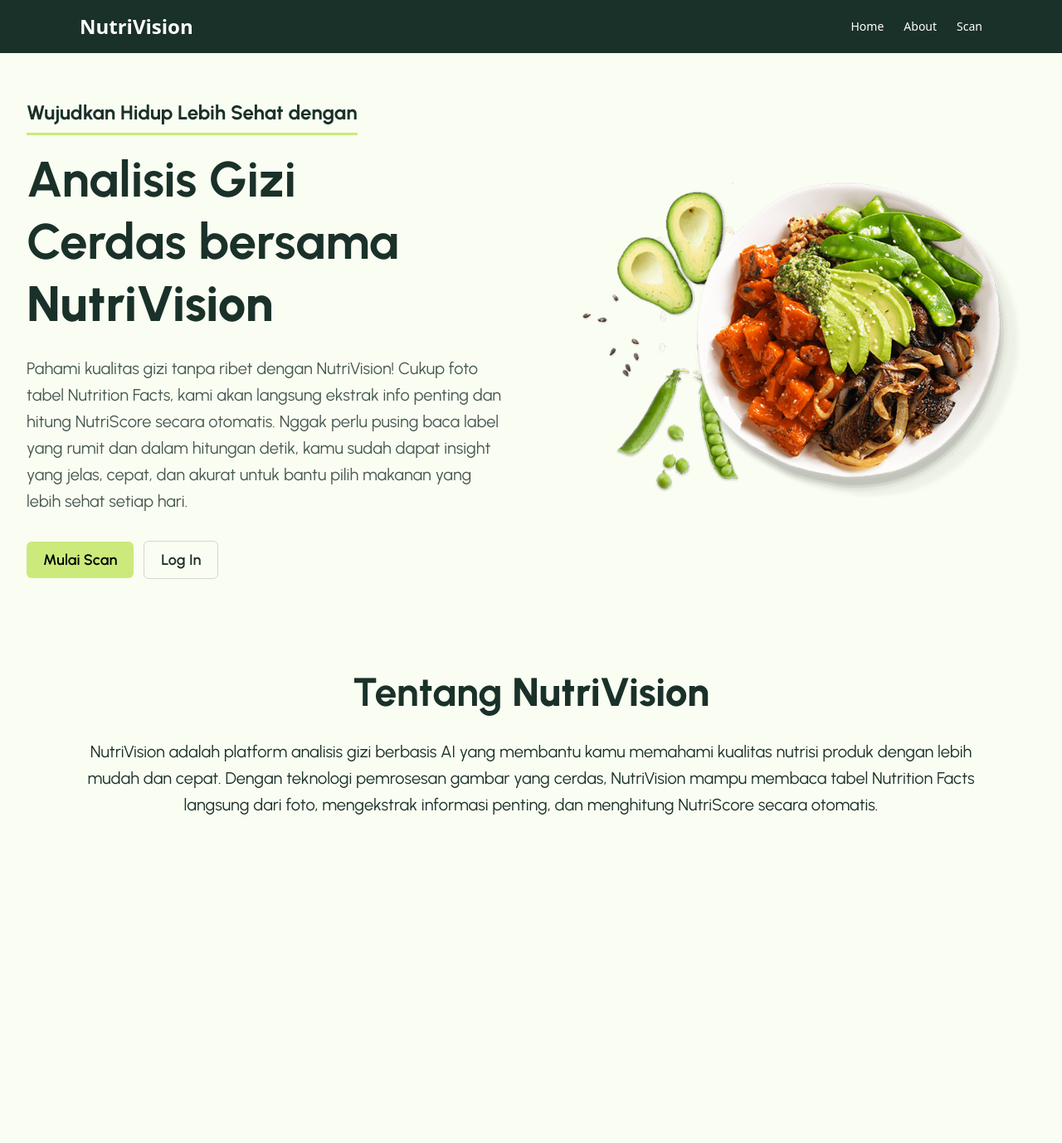
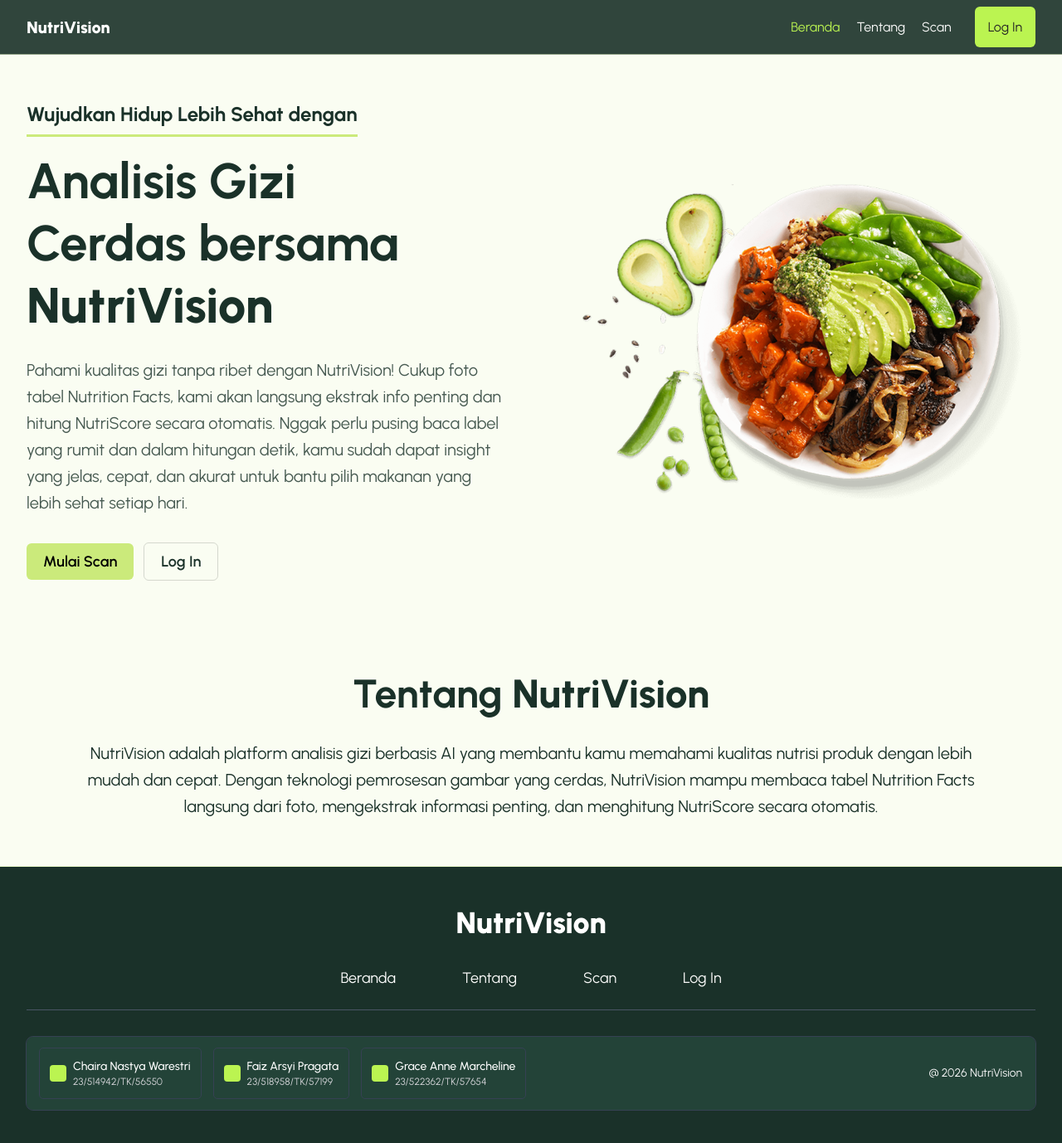
Before and after one commit to chairanastya/NutriVision, a Next.js app in the folder nutrivision-app/: page / in a window 1280 px wide. Shown: the top 1378 px of the page at 83% size. Before the commit the page ends 1042 px from the top, so only its background shows below. Built offline with nearby package versions, Linux system fonts and the light colour scheme.

Commit message:
fix: fixing navbar

```diff
--- a/nutrivision-app/app/page.tsx
+++ b/nutrivision-app/app/page.tsx
@@ -1,9 +1,10 @@
 import Image from "next/image";
+import Footer from "@/components/Footer";
 
 export default function Home() {
     return (
         <div className="min-h-screen bg-background font-sans">
-            <main className="mx-auto grid w-full max-w-7xl items-center  px-8  grid-cols-2 gap-10 py-14">
+            <main id="beranda" className="mx-auto grid w-full max-w-7xl items-center  px-8  grid-cols-2 gap-10 py-14">
                 <section className="max-w-xl text-left">
                     <p className="inline-block border-b-3 border-[#cbea7b] pb-2 font-bold text-foreground text-2xl">
                         Wujudkan Hidup Lebih Sehat dengan
@@ -51,7 +52,7 @@ export default function Home() {
                     />
                 </section>
             </main>
-            <div className="mx-auto w-full max-w-6xl px-8 py-14 text-[#1a3129] flex flex-col items-center gap-8">
+            <div id="tentang" className="mx-auto w-full max-w-6xl px-8 py-14 text-[#1a3129] flex flex-col items-center gap-8">
                 <h1 className="text-5xl font-bold">Tentang <span className="font-extrabold">NutriVision</span></h1>
                 <p className="text-center text-xl leading-8">
                     NutriVision adalah platform analisis gizi berbasis AI yang
@@ -62,6 +63,7 @@ export default function Home() {
                     menghitung NutriScore secara otomatis.
                 </p>
             </div>
+            <Footer />
         </div>
     );
 }
--- /dev/null
+++ b/nutrivision-app/components/Footer.tsx
@@ -0,0 +1,62 @@
+export default function Footer() {
+    const teamMembers = [
+        {
+            name: "Chaira Nastya Warestri",
+            id: "23/514942/TK/56550"
+        },
+        {
+            name: "Faiz Arsyi Pragata",
+            id: "23/518958/TK/57199"
+        },
+        {
+            name: "Grace Anne Marcheline",
+            id: "23/522362/TK/57654"
+        }
+    ];
+
+    return (
+        <footer className="w-full bg-[#1a3129] border-t border-lime-100">
+            {/* Footer Content */}
+            <div className="mx-auto w-full max-w-7xl px-8 py-12 flex flex-col gap-8">
+                {/* Logo */}
+                <div className="text-center">
+                    <h2 className="text-3xl md:text-4xl font-black text-white ">NutriVision</h2>
+                </div>
+
+                {/* Navigation Links */}
+                <div className="flex justify-center items-center gap-4 md:gap-20 pb-6 border-b border-gray-600 overflow-x-auto">
+                    <a href="#beranda" className="text-white text-sm md:text-lg font-regular hover:text-lime-300 transition whitespace-nowrap">
+                        Beranda
+                    </a>
+                    <a href="#tentang" className="text-stone-50 text-sm md:text-lg font-regular hover:text-lime-300 transition whitespace-nowrap">
+                        Tentang
+                    </a>
+                    <a href="#scan" className="text-stone-50 text-sm md:text-lg font-regular hover:text-lime-300 transition whitespace-nowrap">
+                        Scan
+                    </a>
+                    <a href="#" className="text-stone-50 text-sm md:text-lg font-regular hover:text-lime-300 transition whitespace-nowrap">
+                        Log In
+                    </a>
+                </div>
+
+                {/* Team Members Section */}
+                <div className="w-full bg-[#234338] rounded-lg outline outline-1 outline-gray-700 px-3 md:px-4 py-3.5 flex flex-col md:flex-row justify-center md:justify-between items-center gap-3 md:gap-4 overflow-x-auto">
+                    <div className="flex flex-row justify-center md:justify-start items-center gap-2 md:gap-4 flex-wrap md:flex-nowrap">
+                        {teamMembers.map((member, index) => (
+                            <div key={index} className="flex items-center gap-2 p-2 md:p-3 rounded outline outline-1 outline-gray-700 flex-shrink-0">
+                                <div className="flex-shrink-0 w-4 h-4 md:w-5 md:h-5 bg-lime-300 rounded"></div>
+                                <div className="flex-1 min-w-0">
+                                    <div className="text-white text-xs md:text-sm font-medium leading-4 md:leading-5 truncate">{member.name}</div>
+                                    <div className="text-zinc-300 text-xs leading-3 md:leading-4 truncate">{member.id}</div>
+                                </div>
+                            </div>
+                        ))}
+                    </div>
+                    <div className="text-zinc-100 text-xs md:text-sm font-normal whitespace-nowrap flex-shrink-0">
+                        @ 2026 NutriVision
+                    </div>
+                </div>
+            </div>
+        </footer>
+    );
+}
--- a/nutrivision-app/components/Navbar.tsx
+++ b/nutrivision-app/components/Navbar.tsx
@@ -1,18 +1,133 @@
+'use client';
+
+import { useEffect, useState } from 'react';
+
 export default function Navbar() {
+    const [activeSection, setActiveSection] = useState('beranda');
+    const [isMenuOpen, setIsMenuOpen] = useState(false);
+
+    useEffect(() => {
+        const handleScroll = () => {
+            const sections = ['beranda', 'tentang'];
+            let current = 'beranda';
+
+            for (const sectionId of sections) {
+                const element = document.getElementById(sectionId);
+                if (element) {
+                    const rect = element.getBoundingClientRect();
+                    if (rect.top <= 150) {
+                        current = sectionId;
+                    }
+                }
+            }
+
+            setActiveSection(current);
+        };
+
+        window.addEventListener('scroll', handleScroll);
+        return () => window.removeEventListener('scroll', handleScroll);
+    }, []);
+
+    const handleNavClick = (e: React.MouseEvent<HTMLAnchorElement>, sectionId: string) => {
+        e.preventDefault();
+        const element = document.getElementById(sectionId);
+        if (element) {
+            element.scrollIntoView({ behavior: 'smooth', block: 'start' });
+        }
+        setIsMenuOpen(false);
+    };
+
     return(
-        <nav className="flex w-full justify-between bg-[#1a3129] py-4 px-24 shadow-md  text-white">
-            <h1 className="text-2xl font-bold">NutriVision</h1>
-            <div className="flex items-center gap-6">
-                <a href="#" className="text-sm font-medium hover:text-gray-300">
-                    Home
-                </a>
-                <a href="#" className="text-sm font-medium hover:text-gray-300">
-                    About
-                </a>
-                <a href="#" className="text-sm font-medium hover:text-gray-300">
-                    Scan
-                </a>
+        <nav className={`sticky top-0 z-50 w-full py-2 ${isMenuOpen ? 'bg-[#1a3129]' : 'bg-[#1a3129]/90 backdrop-blur-md'} border-b border-lime-100/50`}>
+            <div className="flex mx-auto w-full max-w-7xl px-8 justify-between items-center">
+                {/* Logo */}
+                <div className="flex items-center gap-2.5">
+                    <h1 className="text-xl font-black text-white font-sans">NutriVision</h1>
+                </div>
+
+                {/* Desktop Navigation Links */}
+                <div className="hidden md:flex items-center gap-7">
+                    {/* Menu Items */}
+                    <div className="flex items-center gap-5">
+                        <a
+                            href="#beranda"
+                            onClick={(e) => handleNavClick(e, 'beranda')}
+                            className={`text-md font-regular font-sans transition ${
+                                activeSection === 'beranda'
+                                    ? 'text-lime-300 hover:text-lime-200'
+                                    : 'text-stone-50 hover:text-lime-300'
+                            }`}
+                        >
+                            Beranda
+                        </a>
+                        <a
+                            href="#tentang"
+                            onClick={(e) => handleNavClick(e, 'tentang')}
+                            className={`text-md font-regular font-sans transition ${
+                                activeSection === 'tentang'
+                                    ? 'text-lime-300 hover:text-lime-200'
+                                    : 'text-stone-50 hover:text-lime-300'
+                            }`}
+                        >
+                            Tentang
+                        </a>
+                        <a href="#scan" className="text-md font-regular font-sans text-stone-50 hover:text-lime-300 transition">
+                            Scan
+                        </a>
+                    </div>
+
+                    {/* Log In Button */}
+                    <button className="px-4 py-3 bg-lime-300 rounded-md hover:bg-lime-200 transition">
+                        <span className="text-md font-regular font-sans text-neutral-800">Log In</span>
+                    </button>
+                </div>
+
+                {/* Mobile Menu Button */}
+                <button
+                    onClick={() => setIsMenuOpen(!isMenuOpen)}
+                    className="md:hidden flex flex-col gap-1.5 p-2"
+                >
+                    <span className={`block w-6 h-0.5 bg-white transition-all ${isMenuOpen ? 'rotate-45 translate-y-2' : ''}`}></span>
+                    <span className={`block w-6 h-0.5 bg-white transition-all ${isMenuOpen ? 'opacity-0' : ''}`}></span>
+                    <span className={`block w-6 h-0.5 bg-white transition-all ${isMenuOpen ? '-rotate-45 -translate-y-2' : ''}`}></span>
+                </button>
             </div>
+
+            {/* Mobile Menu */}
+            {isMenuOpen && (
+                <div className="md:hidden bg-[#1a3129]/90 border-t border-lime-100/30 px-8 py-4">
+                    <div className="flex flex-col gap-4">
+                        <a
+                            href="#beranda"
+                            onClick={(e) => handleNavClick(e, 'beranda')}
+                            className={`text-md font-regular font-sans text-center transition ${
+                                activeSection === 'beranda'
+                                    ? 'text-lime-300 hover:text-lime-200'
+                                    : 'text-stone-50 hover:text-lime-300'
+                            }`}
+                        >
+                            Beranda
+                        </a>
+                        <a
+                            href="#tentang"
+                            onClick={(e) => handleNavClick(e, 'tentang')}
+                            className={`text-md font-regular font-sans text-center transition ${
+                                activeSection === 'tentang'
+                                    ? 'text-lime-300 hover:text-lime-200'
+                                    : 'text-stone-50 hover:text-lime-300'
+                            }`}
+                        >
+                            Tentang
+                        </a>
+                        <a href="#scan" className="text-md font-regular font-sans text-center text-stone-50 hover:text-lime-300 transition">
+                            Scan
+                        </a>
+                        <button className="mt-2 mx-auto px-4 py-3 bg-lime-300 rounded-md hover:bg-lime-200 transition">
+                            <span className="text-md font-regular font-sans text-neutral-800">Log In</span>
+                        </button>
+                    </div>
+                </div>
+            )}
         </nav>
     );
 }
```
